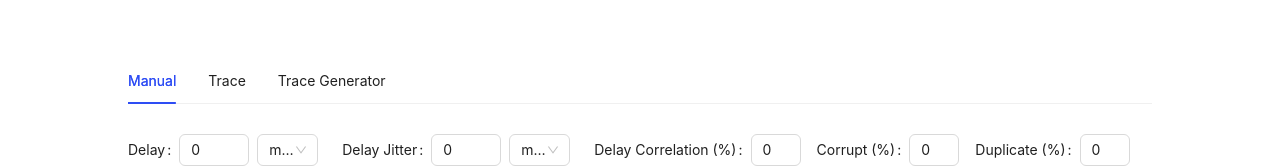
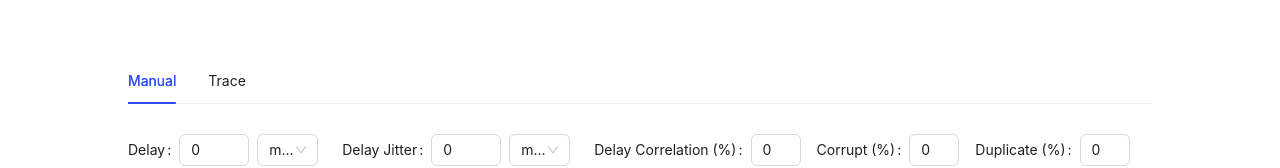
Before and after one commit to 3DRX/tcctl, a React (Vite) app in the folder webui/: page / in a window 1280 px wide. Shown: the part 309-477 px from the top of the page. Built offline with nearby package versions, Linux system fonts and the light colour scheme; no server answers.

Commit message:
TraceGenerator is incomplete, disable it for 0.2.3 release

```diff
--- a/webui/src/components/Control.tsx
+++ b/webui/src/components/Control.tsx
@@ -6,7 +6,7 @@ import TraceForm from "./TraceForm.tsx";
 import { putNetem } from "../utils.ts";
 import { NotificationInstance } from "antd/es/notification/interface";
 import { NICPlaceholder } from "../consts.ts";
-import { TraceGenerator } from "./TraceGenerator.tsx";
+// import { TraceGenerator } from "./TraceGenerator.tsx";
 
 type ControlProps = {
   nic: string;
@@ -31,11 +31,11 @@ export const Control: React.FC<ControlProps> = ({ nic, api }) => {
       label: "Trace",
       children: <TraceForm nic={nic} api={api} />,
     },
-    {
-      key: "3",
-      label: "Trace Generator",
-      children: <TraceGenerator />,
-    },
+    // {
+    //   key: "3",
+    //   label: "Trace Generator",
+    //   children: <TraceGenerator />,
+    // },
   ];
 
   const onTabChange = (key: string) => {
```
